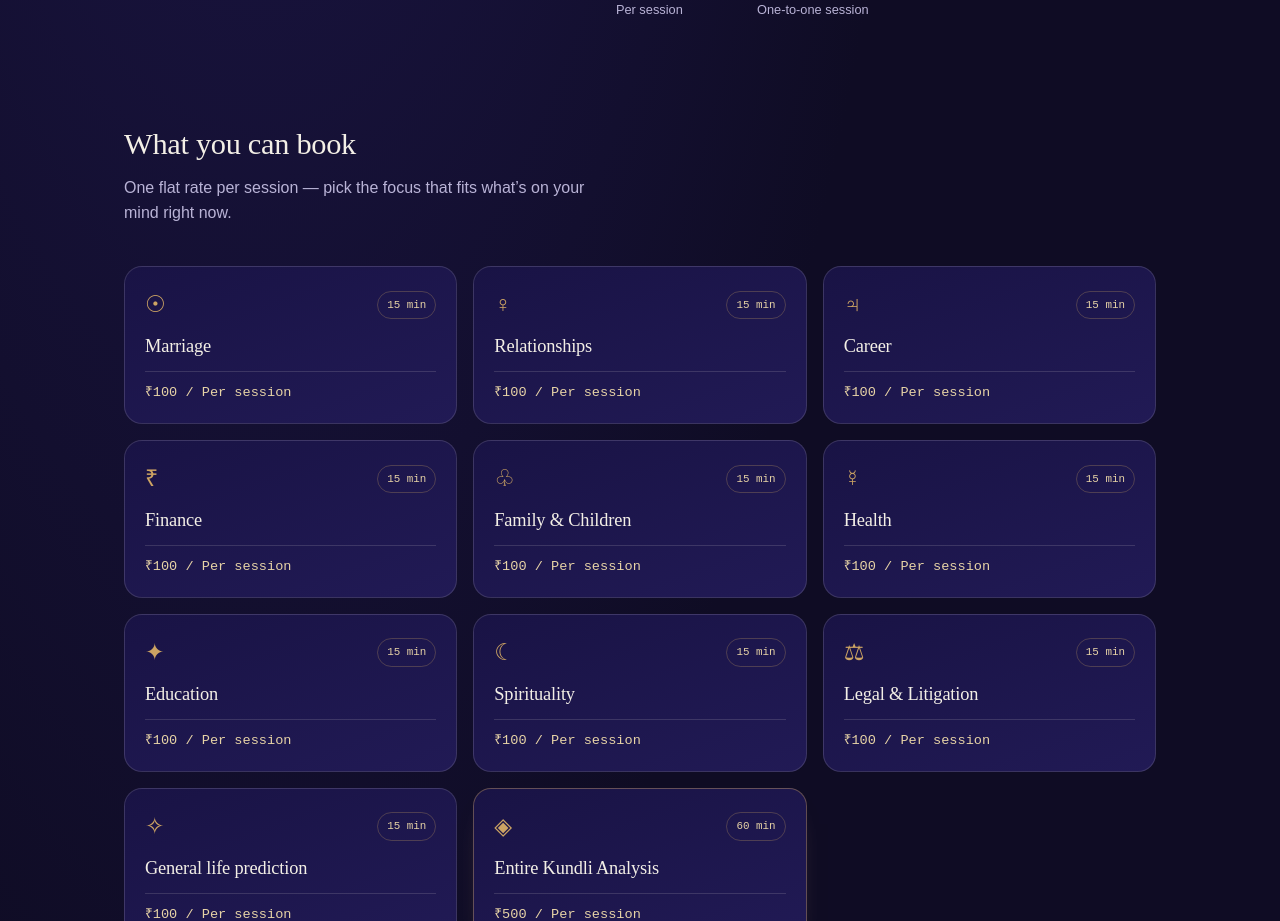
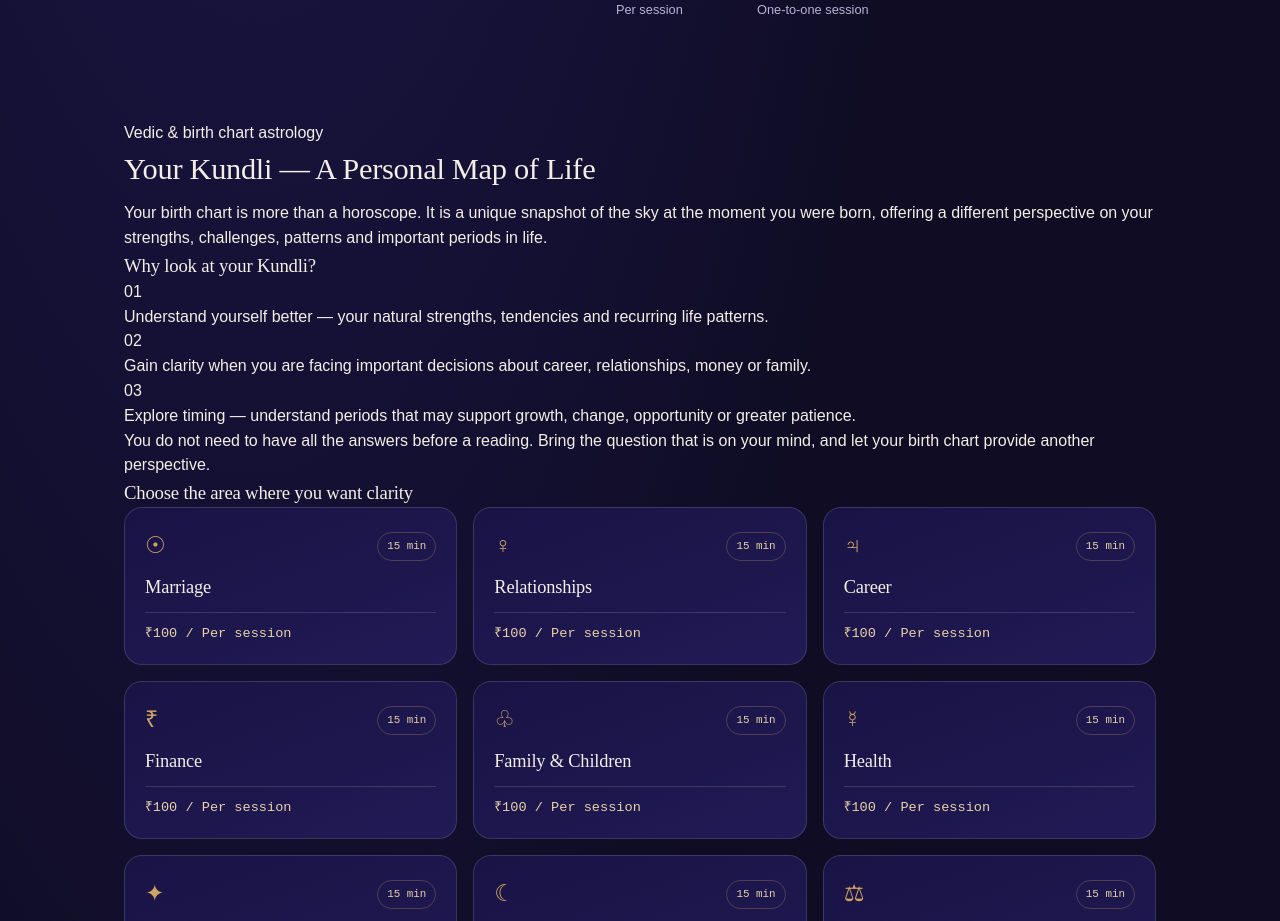
Before and after one commit to anuradha55/nakshatra-readings-gemini, a Next.js app: page / in a window 1280 px wide. Shown: the part 1760-2681 px from the top of the page. Built offline with nearby package versions, Linux system fonts and the light colour scheme; no server answers; the database is empty.

Commit message:
Replace service heading with informative astrology booking section

```diff
--- a/components/Services.tsx
+++ b/components/Services.tsx
@@ -14,14 +14,76 @@ const SERVICES = [
   ["◈", "Entire Kundli Analysis", "₹500", "60 min"],
 ] as const;
 
+const CONTENT = {
+  en: {
+    title: "Your Kundli — A Personal Map of Life",
+    intro: "Your birth chart is more than a horoscope. It is a unique snapshot of the sky at the moment you were born, offering a different perspective on your strengths, challenges, patterns and important periods in life.",
+    why: "Why look at your Kundli?",
+    points: [
+      "Understand yourself better — your natural strengths, tendencies and recurring life patterns.",
+      "Gain clarity when you are facing important decisions about career, relationships, money or family.",
+      "Explore timing — understand periods that may support growth, change, opportunity or greater patience.",
+    ],
+    choose: "Choose the area where you want clarity",
+    closing: "You do not need to have all the answers before a reading. Bring the question that is on your mind, and let your birth chart provide another perspective.",
+  },
+  hi: {
+    title: "आपकी कुंडली — आपके जीवन का व्यक्तिगत नक्शा",
+    intro: "आपकी जन्म कुंडली केवल राशिफल नहीं है। यह आपके जन्म के समय आकाश में ग्रहों की एक अनोखी तस्वीर है, जो आपकी शक्तियों, चुनौतियों, जीवन के पैटर्न और महत्वपूर्ण समय को समझने का एक अलग दृष्टिकोण देती है।",
+    why: "अपनी कुंडली क्यों देखें?",
+    points: [
+      "खुद को बेहतर समझें — अपनी प्राकृतिक खूबियों, प्रवृत्तियों और जीवन के दोहराते पैटर्न को जानें।",
+      "करियर, रिश्तों, धन या परिवार से जुड़े महत्वपूर्ण निर्णयों में अधिक स्पष्टता पाएं।",
+      "समय को समझें — विकास, बदलाव, अवसर या अधिक धैर्य की आवश्यकता वाले दौर को पहचानें।",
+    ],
+    choose: "जिस क्षेत्र में स्पष्टता चाहिए, उसे चुनें",
+    closing: "रीडिंग से पहले आपके पास सभी उत्तर होना जरूरी नहीं है। जो प्रश्न अभी आपके मन में है, तो घेऊन या, और अपनी जन्म कुंडली से एक नया दृष्टिकोण प्राप्त करें।",
+  },
+  mr: {
+    title: "तुमची कुंडली — तुमच्या जीवनाचा वैयक्तिक नकाशा",
+    intro: "तुमची जन्मकुंडली केवळ राशिभविष्य नाही. तुमच्या जन्माच्या क्षणी आकाशातील ग्रहस्थितीचे ते एक अद्वितीय चित्र आहे, जे तुमच्या क्षमता, आव्हाने, जीवनातील पॅटर्न आणि महत्त्वाचे काळ समजून घेण्यासाठी वेगळा दृष्टिकोन देते.",
+    why: "तुमची कुंडली का पाहावी?",
+    points: [
+      "स्वतःला अधिक चांगल्या प्रकारे समजून घ्या — तुमच्या नैसर्गिक क्षमता, प्रवृत्ती आणि वारंवार दिसणारे जीवनातील पॅटर्न जाणून घ्या.",
+      "करिअर, नातेसंबंध, पैसा किंवा कुटुंबाबाबत महत्त्वाचे निर्णय घेताना अधिक स्पष्टता मिळवा.",
+      "योग्य वेळ समजून घ्या — प्रगती, बदल, संधी किंवा अधिक संयमाची गरज असलेले काळ ओळखा.",
+    ],
+    choose: "ज्या विषयात स्पष्टता हवी तो निवडा",
+    closing: "रीडिंगसाठी येण्यापूर्वी तुमच्याकडे सर्व उत्तरे असणे आवश्यक नाही. सध्या तुमच्या मनात असलेला प्रश्न घेऊन या आणि तुमच्या जन्मकुंडलीतून एक वेगळा दृष्टिकोन मिळवा.",
+  },
+} as const;
+
 export default function Services({ language }: { language: Language }) {
   const t = tr(language);
+  const content = CONTENT[language];
 
   return (
     <section className="services" id="services">
       <div className="wrap">
-        <h2>{t.servicesTitle}</h2>
-        <p>{t.servicesText}</p>
+        <div className="services-intro">
+          <span className="services-eyebrow">{t.vedic}</span>
+          <h2>{content.title}</h2>
+          <p className="services-lead">{content.intro}</p>
+
+          <div className="services-why">
+            <h3>{content.why}</h3>
+            <div className="services-points">
+              {content.points.map((point, index) => (
+                <div className="services-point" key={point}>
+                  <span className="services-point-number">0{index + 1}</span>
+                  <p>{point}</p>
+                </div>
+              ))}
+            </div>
+          </div>
+
+          <p className="services-closing">{content.closing}</p>
+        </div>
+
+        <div className="services-choice">
+          <h3>{content.choose}</h3>
+        </div>
+
         <div className="service-grid service-grid-all">
           {SERVICES.map(([glyph, title, price, duration]) => (
             <div className="service-card service-card-compact" key={title}>
```
